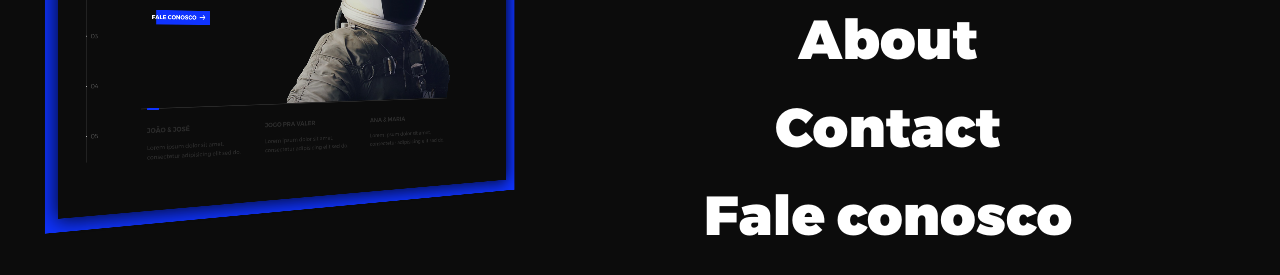
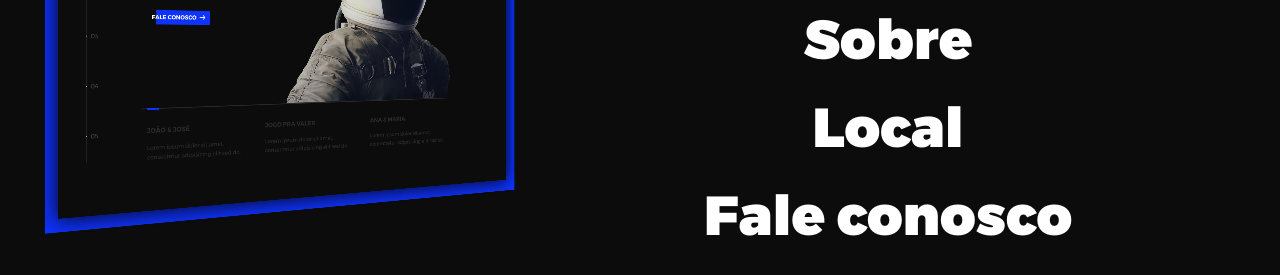
Before and after one commit to pelezinhofc/pelezinhofc.github.io, a plain HTML site: page index.html in a window 1280 px wide. Both pictures are taken after a click on the element 1191 px from the left and 35 px from the top of the page. Shown: the part 363-638 px from the top of the page. Drawn offline with nearby package versions, Linux system fonts and the light colour scheme.

Commit message:
primeiras alterações

```diff
--- a/index.html
+++ b/index.html
@@ -266,8 +266,8 @@
   <ul class="outer-nav">
     <li class="is-active">Home</li>
     <li>Jogos</li>
-    <li>About</li>
-    <li>Contact</li>
+    <li>Sobre</li>
+    <li>Local</li>
     <li>Fale conosco</li>
   </ul>
 </div>
```
